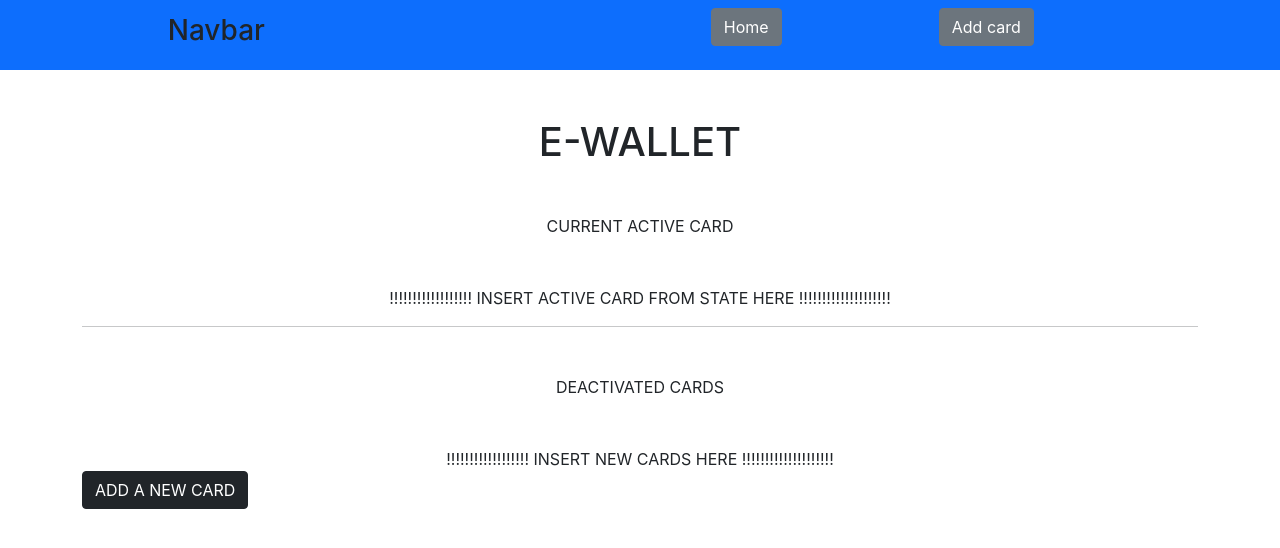
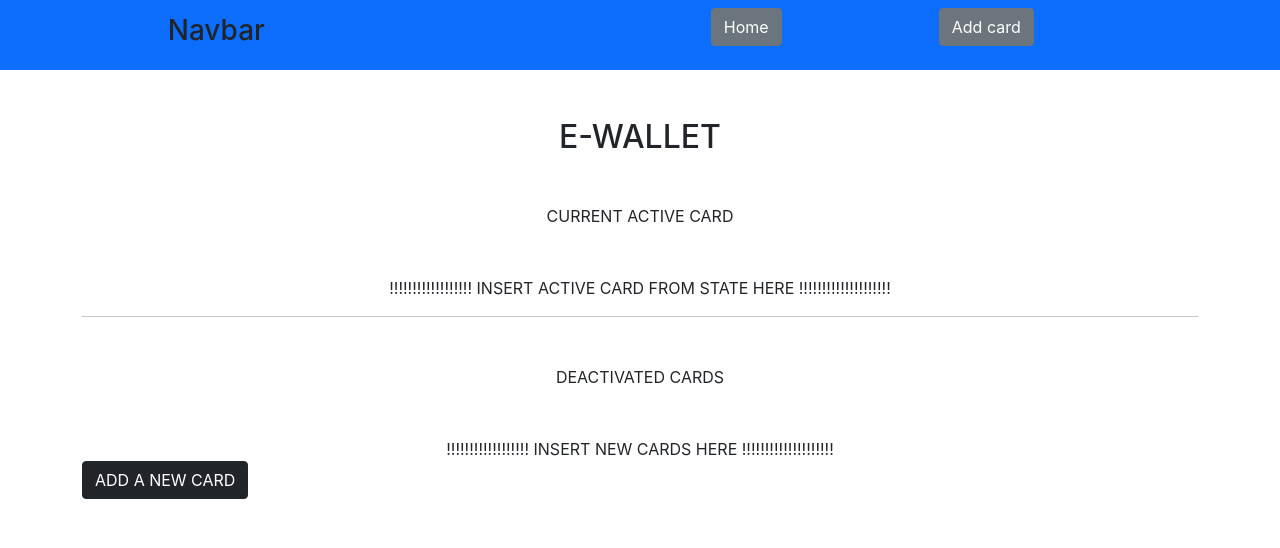
Before and after one commit to erikaxe/ewallet, a React (Create React App) app: page / in a window 1280 px wide. Shown: the top 548 px of the page. Built offline with nearby package versions, Linux system fonts and the light colour scheme.

Commit message:
changed h1 tag to h2

```diff
--- a/src/components/Home.jsx
+++ b/src/components/Home.jsx
@@ -7,7 +7,7 @@ SEN SKA DEN "FYLLAS" PÅ OCH LOOPA FRAM DE NYA KORTEN MAN LÄGGER TILL */
 export default function Home() {
   return (
     <div className="container">
-      <h1 className="text-center mt-5">E-WALLET</h1>
+      <h2 className="text-center mt-5">E-WALLET</h2>
       <p className="text-center mt-5">CURRENT ACTIVE CARD</p>
       <div className="text-center mt-5">
         !!!!!!!!!!!!!!!!!! INSERT ACTIVE CARD FROM STATE HERE
```
